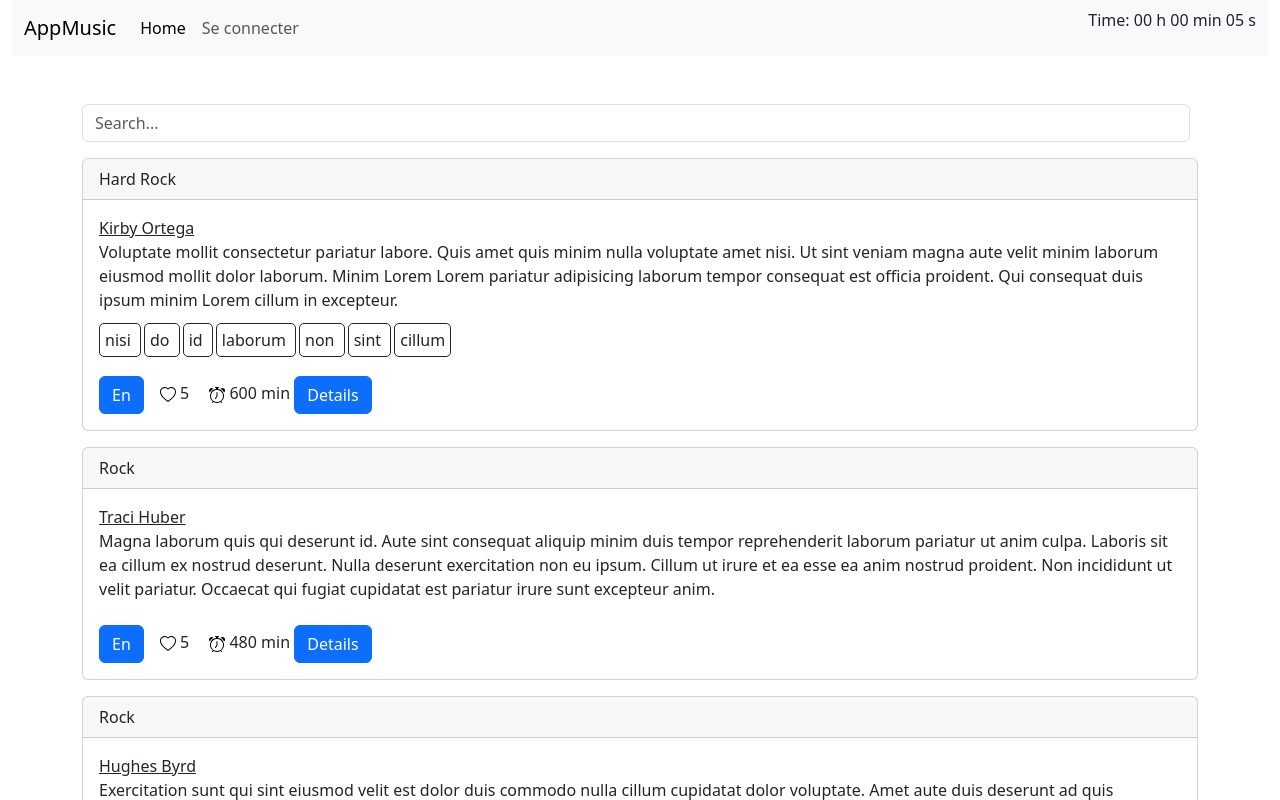
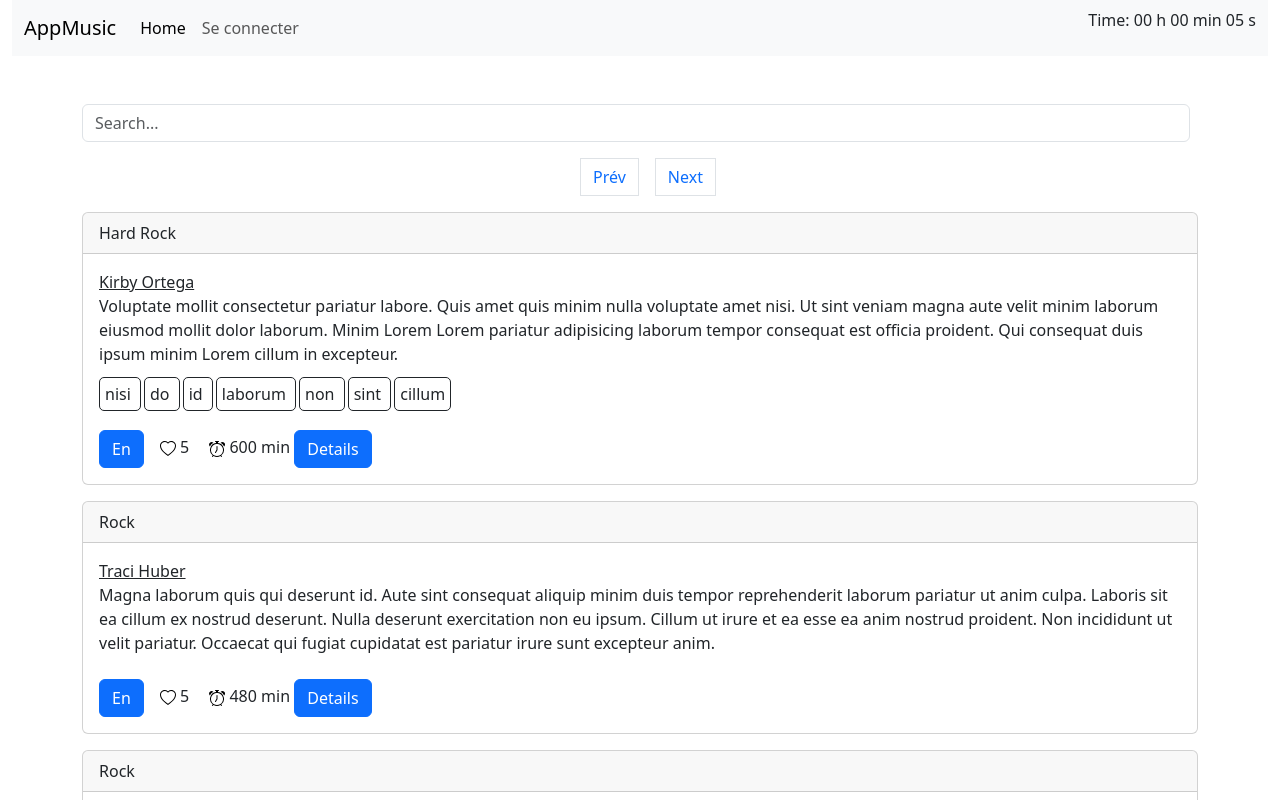
Before and after one commit to bamosguinley/appMusic, an Angular app: page /albums in a window 1280 px wide. Shown: the top 800 px of the page. Built offline with nearby package versions, Linux system fonts and the light colour scheme.

Commit message:
update player

```diff
--- a/src/app/album-player/album-player.component.ts
+++ b/src/app/album-player/album-player.component.ts
@@ -39,7 +39,6 @@ export class AlbumPlayerComponent {
       this.interval = setInterval(() => {
         this.currentStep ++;
         this.progress = (this.currentStep / this.totalSteps) * 100;
-        console.log(this.currentStep + 'le total');
         clearInterval(this.interval);
         this.getProgress()
       }, 1000);
--- a/src/app/albums/albums.component.css
+++ b/src/app/albums/albums.component.css
@@ -11,3 +11,6 @@
 .spine{
     margin: 0 auto;
 }
+/* .list:hover{
+    scale: 1.2;
+} */
--- a/src/app/albums/albums.component.html
+++ b/src/app/albums/albums.component.html
@@ -15,7 +15,10 @@
     <div class="search w-100 g-3">
       <app-album-search (searchEvent)="handleSearch($event)"></app-album-search>
     </div>
-    <!-- <div class="pagination">pagination zone</div> -->
+    <div class="pagination justify-content-center mb-3">
+      <button class="page-link mx-3">Prév</button>
+      <button class="page-link">Next</button>
+    </div>
 
     <div class="list col-md-auto" *ngIf="albums">
       <div class="card mb-3" *ngFor="let album of albums; index">
```
